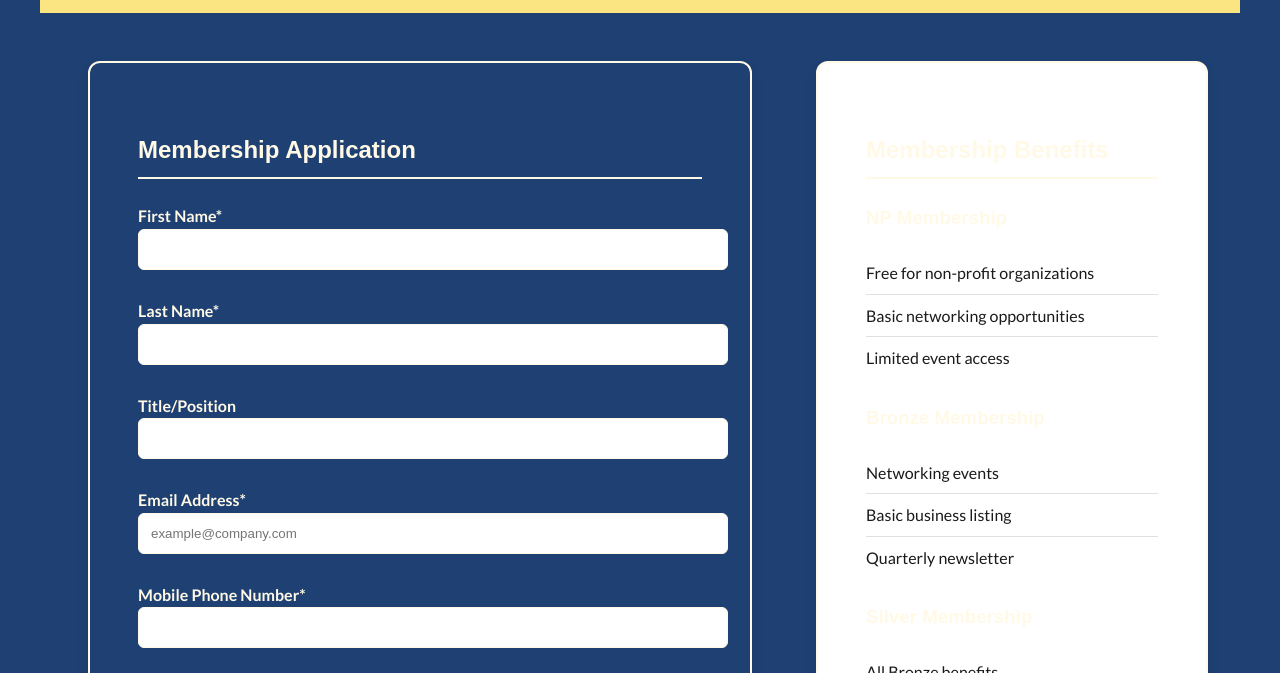
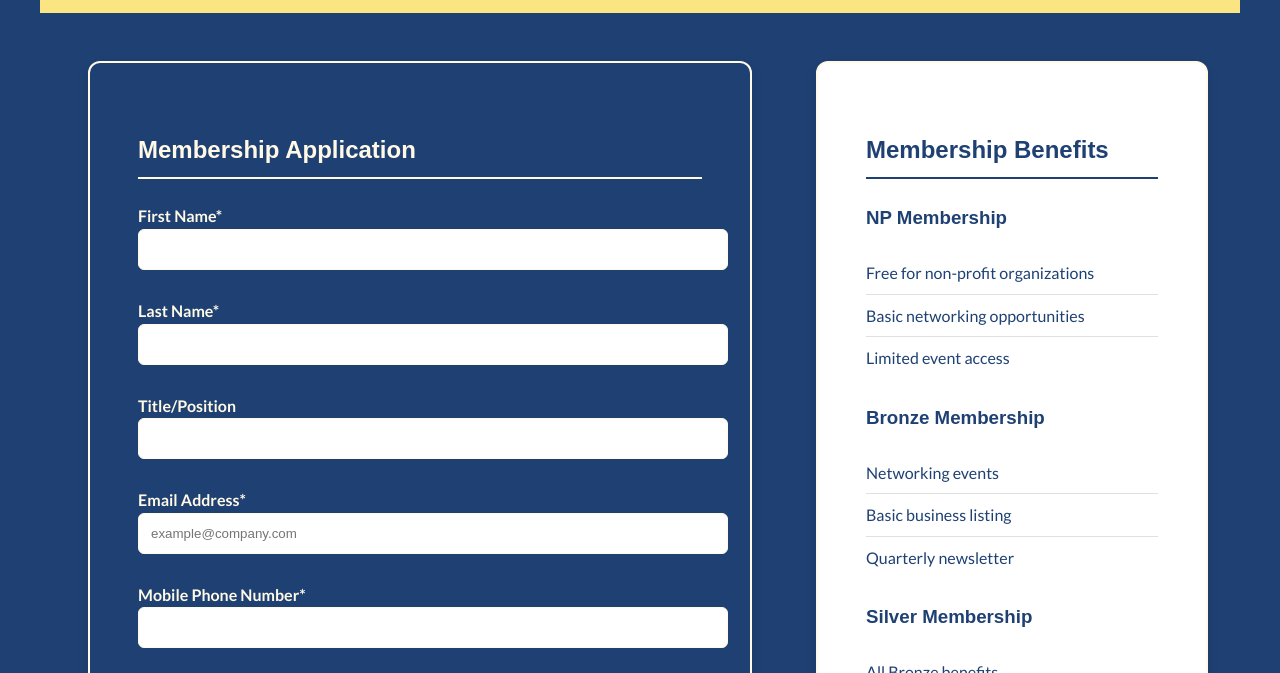
Before and after one commit to rdomon/wdd230, a plain HTML site: page chamber/join.html in a window 1280 px wide. Both pictures are taken after a click on the button "Toggle Dark Mode". Shown: the part 111-784 px from the top of the page. Drawn offline with Linux system fonts and the light colour scheme; a web font is replaced by a local one.

Commit message:
fixed dark mode

```diff
--- a/chamber/join.html
+++ b/chamber/join.html
@@ -104,7 +104,7 @@
 
         .membership-benefits h2 {
             color: var(--secondary-color);
-            border-bottom: 2px solid var(--secondary-color);
+            border-bottom: 2px solid #1E4073;
             padding-bottom: 0.5rem;
             margin-bottom: 1.5rem;
         }
--- a/chamber/styles/dark-mode.css
+++ b/chamber/styles/dark-mode.css
@@ -80,3 +80,25 @@ body.dark-mode #dark-mode-toggle .light-mode-icon {
         z-index: 1000;
     }
 }
+
+
+/* Join Page */
+.dark-mode .membership-benefits h2,
+.dark-mode .membership-level h3{
+    color:#1E4073;
+}
+
+.dark-mode .membership-benefits{
+    color:#1E4073;
+}
+
+
+.dark-mode .membership-form input[type="submit"]:hover {
+    color:#1E4073;
+    background-color: #fbe583;
+}
+
+.dark-mode .membership-form input[type="submit"] {
+    background-color: #fbe583;
+    color:#1E4073;
+}
```
